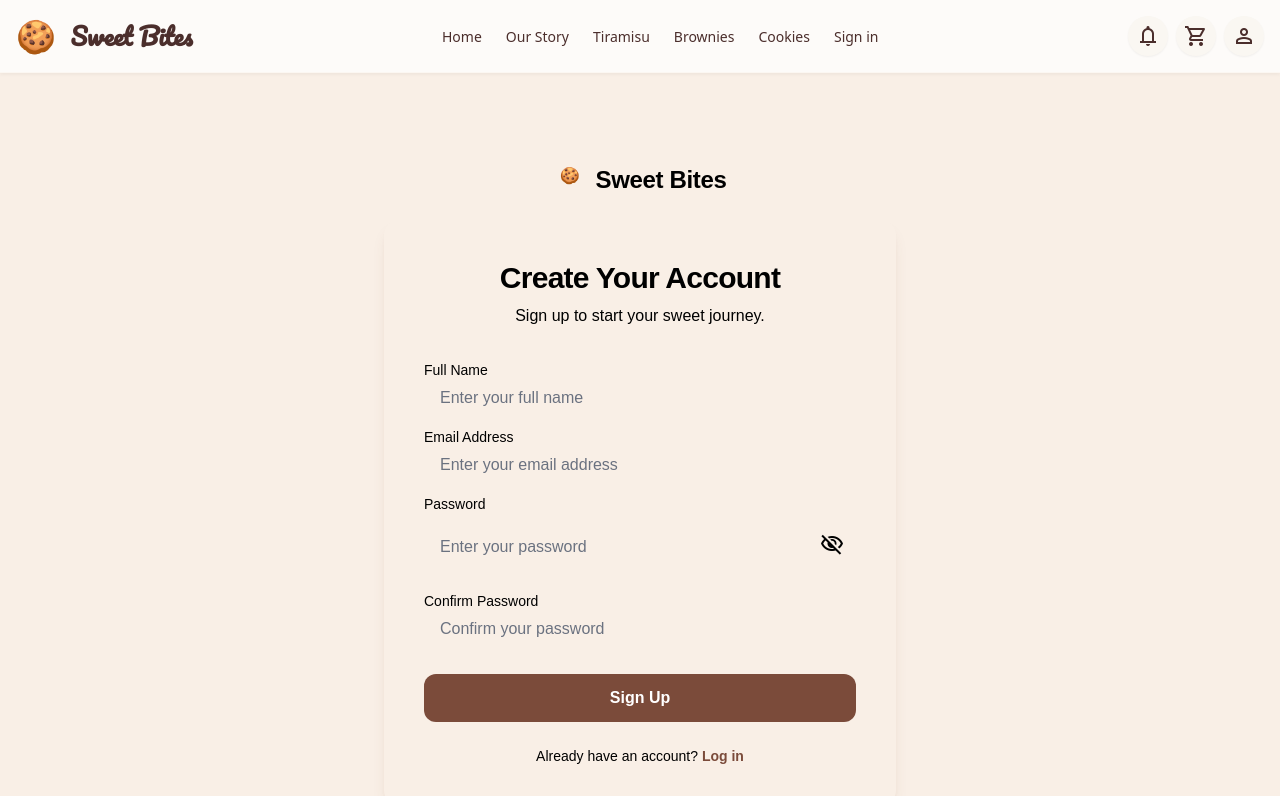
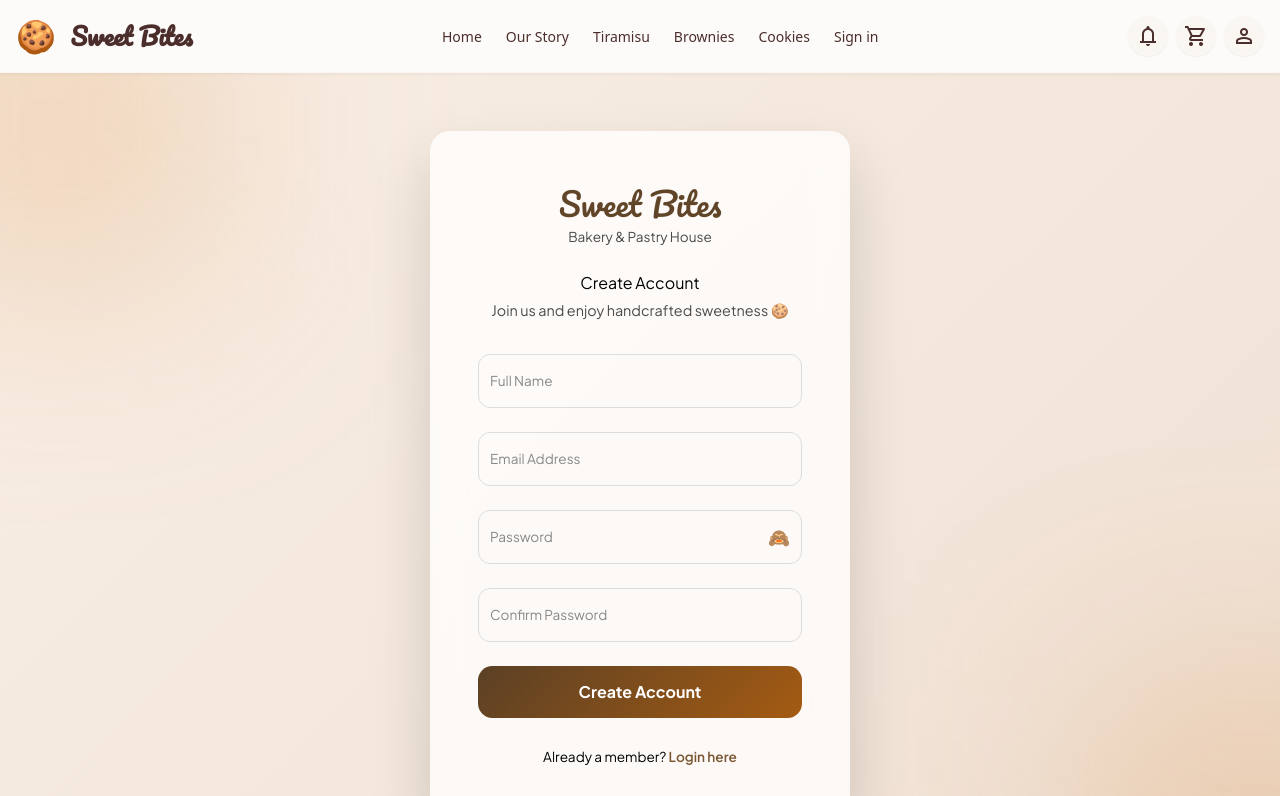
Before and after one commit to kallel-amina/projet_web_cookies, an Angular app in the folder SweetBitesFE/: page /signup in a window 1280 px wide. Shown: the top 796 px of the page. Built offline with nearby package versions, Linux system fonts and the light colour scheme.

Commit message:
profile and signup upgrade

```diff
--- a/SweetBitesFE/src/app/pages/profile/profile.css
+++ b/SweetBitesFE/src/app/pages/profile/profile.css
@@ -1,8 +1,11 @@
+/* Wrapper */
 .profile-wrapper {
-  max-width: 1300px;
+  max-width: 1200px;
   margin: auto;
-  padding: 40px;
-  background: #f9efe6;
+  padding: 40px 20px;
+  background: #fef9f5;
+  font-family: 'Playfair Display', serif;
+  transition: all 0.3s ease;
 }
 
 /* HEADER */
@@ -10,33 +13,47 @@
   display: flex;
   align-items: center;
   gap: 30px;
-  background: linear-gradient(135deg, #e6a1a6, #d2a679);
+  background: linear-gradient(135deg, #f5a1a6, #f5c27a);
   padding: 40px;
   border-radius: 28px;
+  box-shadow: 0 10px 25px rgba(0, 0, 0, 0.1);
+  transition: transform 0.3s ease;
+}
+
+.profile-header:hover {
+  transform: scale(1.02);
 }
 
 .avatar {
-  width: 80px;
-  height: 80px;
+  width: 100px;
+  height: 100px;
   background: #fff;
   border-radius: 50%;
   display: flex;
   align-items: center;
   justify-content: center;
   font-family: 'Lobster', cursive;
-  font-size: 36px;
+  font-size: 42px;
   color: #3e2723;
+  box-shadow: 0 5px 15px rgba(0,0,0,0.2);
+  transition: transform 0.3s ease;
+}
+
+.avatar:hover {
+  transform: rotate(-10deg) scale(1.1);
 }
 
 .brand {
   font-family: 'Pacifico', cursive;
-  font-size: 32px;
+  font-size: 36px;
   color: #3e2723;
+  margin-bottom: 4px;
 }
 
 .email {
-  font-family: 'Playfair Display', serif;
+  font-size: 16px;
   color: #5c3a2e;
+  opacity: 0.8;
 }
 
 /* TABS */
@@ -44,6 +61,7 @@
   display: flex;
   gap: 24px;
   margin: 32px 0;
+  border-bottom: 2px solid #e0d6d0;
 }
 
 .tabs button {
@@ -53,56 +71,110 @@
   border: none;
   cursor: pointer;
   color: #7b4b3a;
+  padding: 10px 0;
+  position: relative;
+  transition: all 0.3s ease;
+}
+
+.tabs button::after {
+  content: '';
+  position: absolute;
+  width: 0%;
+  height: 3px;
+  bottom: 0;
+  left: 0;
+  background: #3e2723;
+  transition: width 0.3s;
+}
+
+.tabs button:hover::after,
+.tabs button.active::after {
+  width: 100%;
 }
 
 .tabs button.active {
-  border-bottom: 3px solid #3e2723;
   color: #3e2723;
 }
 
-/* CARD */
-.card {
+/* ACCOUNT CARD */
+.card.account-card {
   background: #fff;
-  padding: 28px;
-  border-radius: 18px;
-  box-shadow: 0 15px 35px rgba(0,0,0,0.08);
+  padding: 40px 35px;
+  border-radius: 22px;
+  box-shadow: 0 20px 45px rgba(0,0,0,0.1);
+  display: flex;
+  flex-direction: column;
+  gap: 20px;
+  transition: transform 0.3s ease, box-shadow 0.3s ease;
 }
 
-.card h2 {
+.card.account-card:hover {
+  transform: translateY(-5px);
+  box-shadow: 0 25px 55px rgba(0,0,0,0.12);
+}
+
+.card.account-card h2 {
   font-family: 'Playfair Display', serif;
-  margin-bottom: 16px;
+  margin-bottom: 20px;
+  color: #3e2723;
+}
+
+.card.account-card p {
+  font-size: 18px;
+  line-height: 1.8;
+  background: #fdf5f0;
+  padding: 12px 18px;
+  border-radius: 12px;
+  transition: background 0.3s ease;
+}
+
+.card.account-card p:hover {
+  background: #fbe9e0;
 }
 
 /* FAVORITES */
 .favorites {
   display: grid;
-  grid-template-columns: repeat(auto-fit, minmax(220px,1fr));
-  gap: 20px;
+  grid-template-columns: repeat(auto-fit, minmax(250px,1fr));
+  gap: 24px;
 }
 
 .favorite {
   position: relative;
-  border-radius: 18px;
+  border-radius: 20px;
   overflow: hidden;
+  cursor: pointer;
+  transition: transform 0.3s ease;
+}
+
+.favorite:hover {
+  transform: scale(1.05);
 }
 
 .favorite img {
   width: 100%;
-  height: 220px;
+  height: 250px;
   object-fit: cover;
+  transition: transform 0.5s ease;
+}
+
+.favorite:hover img {
+  transform: scale(1.1);
 }
 
 .favorite-overlay {
   position: absolute;
   inset: 0;
-  background: rgba(0,0,0,0.45);
+  background: rgba(0,0,0,0.55);
   color: white;
   display: flex;
   flex-direction: column;
   justify-content: center;
   align-items: center;
   opacity: 0;
-  transition: 0.3s;
+  transition: opacity 0.3s ease;
+  text-align: center;
+  padding: 0 10px;
 }
 
 .favorite:hover .favorite-overlay {
@@ -111,36 +183,66 @@
 
 .favorite-overlay h3 {
   font-family: 'Lobster', cursive;
+  font-size: 20px;
 }
 
 .favorite-overlay button {
-  margin-top: 8px;
+  margin-top: 10px;
   border: none;
-  padding: 6px 14px;
-  border-radius: 20px;
+  padding: 8px 18px;
+  border-radius: 25px;
   cursor: pointer;
+  background: #f5a1a6;
+  color: #fff;
+  font-weight: bold;
+  transition: background 0.3s ease;
+}
+
+.favorite-overlay button:hover {
+  background: #d9767b;
 }
 
 /* ORDERS */
 .orders .order {
   background: #fff;
-  padding: 22px;
-  border-radius: 18px;
+  padding: 24px;
+  border-radius: 20px;
   margin-bottom: 20px;
   box-shadow: 0 10px 25px rgba(0,0,0,0.08);
+  transition: transform 0.3s ease, box-shadow 0.3s ease;
+}
+
+.orders .order:hover {
+  transform: translateY(-3px);
+  box-shadow: 0 15px 35px rgba(0,0,0,0.12);
 }
 
 .order-top {
   display: flex;
   justify-content: space-between;
   font-family: 'Lobster', cursive;
+  font-size: 18px;
+  margin-bottom: 6px;
 }
 
-.status.delivered { color: green; }
-.status.pending { color: orange; }
-.status.cancelled { color: red; }
+.status.delivered { color: green; font-weight: bold; }
+.status.pending { color: orange; font-weight: bold; }
+.status.cancelled { color: red; font-weight: bold; }
 
 .total {
   font-family: 'Playfair Display', serif;
   font-weight: bold;
+  margin-top: 10px;
+  font-size: 18px;
 }
+
+.date {
+  font-size: 14px;
+  opacity: 0.7;
+  margin-bottom: 10px;
+}
+
+.order ul {
+  padding-left: 20px;
+  margin: 0;
+}
--- a/SweetBitesFE/src/app/pages/profile/profile.html
+++ b/SweetBitesFE/src/app/pages/profile/profile.html
@@ -20,7 +20,7 @@
   </nav>
 
   <!-- ACCOUNT -->
-  <section *ngIf="activeTab==='account'" class="card">
+  <section *ngIf="activeTab==='account'" class="card account-card">
     <h2>Account Information</h2>
     <p><strong>Name:</strong> {{ user.name }}</p>
     <p><strong>Email:</strong> {{ user.email }}</p>
@@ -53,7 +53,7 @@
       <ul>
         <li *ngFor="let item of order.items"> {{ item }}</li>
       </ul>
-      <p class="total">Total: {{ order.total }}  DT </p>
+      <p class="total">Total: {{ order.total }} DT</p>
     </div>
   </section>
 
--- a/SweetBitesFE/src/app/pages/signup/signup.css
+++ b/SweetBitesFE/src/app/pages/signup/signup.css
@@ -1,27 +1,181 @@
+@import url('https://fonts.googleapis.com/css2?family=Pacifico&family=Plus+Jakarta+Sans:wght@400;600;700&display=swap');
+
 :host {
-  display: block;
   font-family: 'Plus Jakarta Sans', sans-serif;
 }
 
-.form-input {
-  flex: 1;
-  min-width: 0;
-  resize: none;
+/* PAGE */
+.page-wrapper {
+  min-height: 100vh;
+  background: linear-gradient(135deg, #f9efe6, #efe0d3);
+  display: flex;
+  justify-content: center;
+  align-items: center;
+  position: relative;
   overflow: hidden;
-  border-radius: 0.5rem;
-  border: 1px solid var(--border-light);
-  background-color: var(--background-light);
-  color: var(--text-primary-light);
-  height: 3rem;
-  padding: 0 1rem;
-  font-size: 1rem;
-  transition: all 0.2s ease-in-out;
 }
 
-.form-input:focus {
-  outline: none;
-  ring: 2px var(--primary);
-  border-color: var(--primary);
+/* BLURS */
+.bg-blur {
+  position: absolute;
+  width: 300px;
+  height: 300px;
+  background: rgba(207, 115, 23, 0.25);
+  filter: blur(120px);
+  z-index: 0;
 }
 
-/* Tailwind custom colors are applied in tailwind.config.js, just like cookies page */
+.bg-blur.one {
+  top: -100px;
+  left: -100px;
+}
+
+.bg-blur.two {
+  bottom: -120px;
+  right: -120px;
+}
+
+/* CARD */
+.signup-card {
+  background: rgba(255, 255, 255, 0.75);
+  backdrop-filter: blur(15px);
+  padding: 3rem;
+  width: 100%;
+  max-width: 420px;
+  border-radius: 1.25rem;
+  box-shadow: 0 30px 60px rgba(0, 0, 0, 0.15);
+  z-index: 2;
+  animation: slideUp 0.6s ease;
+}
+
+/* BRAND */
+.brand {
+  text-align: center;
+  margin-bottom: 1.5rem;
+}
+
+.logo {
+  font-family: 'Pacifico', cursive;
+  font-size: 2rem;
+  color: #614529;
+}
+
+.brand p {
+  font-size: 0.85rem;
+  opacity: 0.7;
+}
+
+/* TITLES */
+h1 {
+  text-align: center;
+  margin-bottom: 0.3rem;
+}
+
+.subtitle {
+  text-align: center;
+  font-size: 0.9rem;
+  opacity: 0.7;
+  margin-bottom: 2rem;
+}
+
+/* INPUTS */
+.input-group {
+  position: relative;
+  margin-bottom: 1.5rem;
+}
+
+.input-group input {
+  width: 100%;
+  padding: 14px 12px;
+  border-radius: 0.75rem;
+  border: 1px solid #ddd;
+  background: transparent;
+  font-size: 0.95rem;
+  transition: 0.3s;
+}
+
+.input-group label {
+  position: absolute;
+  top: 50%;
+  left: 12px;
+  transform: translateY(-50%);
+  background: transparent;
+  font-size: 0.85rem;
+  color: #888;
+  pointer-events: none;
+  transition: 0.3s;
+}
+
+/* FLOAT LABEL */
+.input-group input:focus + label,
+.input-group input:valid + label {
+  top: -8px;
+  font-size: 0.75rem;
+  color: #372818;
+}
+
+/* FOCUS */
+.input-group input:focus {
+  outline: none;
+  border-color: #6a4a2a;
+  box-shadow: 0 0 0 3px rgba(207, 115, 23, 0.2);
+}
+
+/* PASSWORD */
+.input-group.password button {
+  position: absolute;
+  right: 12px;
+  top: 50%;
+  transform: translateY(-50%);
+  background: none;
+  border: none;
+  cursor: pointer;
+  font-size: 1.1rem;
+}
+
+/* BUTTON */
+.submit-btn {
+  width: 100%;
+  padding: 14px;
+  border-radius: 0.9rem;
+  background: linear-gradient(135deg, #5b4025, #a45b12);
+  color: white;
+  border: none;
+  font-weight: 700;
+  cursor: pointer;
+  transition: 0.3s;
+}
+
+.submit-btn:hover {
+  transform: translateY(-2px);
+  box-shadow: 0 15px 35px rgba(100, 66, 31, 0.4);
+}
+
+/* FOOTER */
+.footer-text {
+  margin-top: 1.8rem;
+  font-size: 0.85rem;
+  text-align: center;
+}
+
+.footer-text a {
+  color: #7a5632;
+  font-weight: 600;
+  text-decoration: none;
+}
+
+.footer-text a:hover {
+  text-decoration: underline;
+}
+
+/* ANIMATION */
+@keyframes slideUp {
+  from {
+    opacity: 0;
+    transform: translateY(40px);
+  }
+  to {
+    opacity: 1;
+    transform: translateY(0);
+  }
+}
--- a/SweetBitesFE/src/app/pages/signup/signup.html
+++ b/SweetBitesFE/src/app/pages/signup/signup.html
@@ -1,68 +1,59 @@
-<div class="relative flex min-h-screen w-full flex-col items-center justify-center p-4 bg-background-light dark:bg-background-dark text-text-primary-light dark:text-text-primary-dark overflow-x-hidden">
-  <div class="layout-container flex w-full max-w-lg flex-col items-center justify-center z-10">
+<div class="page-wrapper">
 
-    <!-- Header -->
-    <header class="flex items-center justify-center gap-2.5 whitespace-nowrap px-10 py-6 text-center">
-      <div class="size-8 text-primary">
-         <span class="brand-logo">🍪</span>
+  <!-- Background blobs -->
+  <div class="bg-blur one"></div>
+  <div class="bg-blur two"></div>
 
-      </div>
-      <h2 class="text-2xl font-bold leading-tight tracking-[-0.015em]">Sweet Bites</h2>
-    </header>
+  <section class="signup-card">
 
-    <!-- Main Card -->
-    <main class="w-full rounded-xl bg-card-light dark:bg-card-dark shadow-lg shadow-primary/10 dark:shadow-black/20">
-      <div class="flex flex-col p-8 sm:p-10">
-
-        <!-- Headline -->
-        <div class="text-center">
-          <h1 class="text-3xl font-bold tracking-tight">Create Your Account</h1>
-          <p class="mt-2 text-base text-text-secondary-light dark:text-text-secondary-dark">Sign up to start your sweet journey.</p>
+    <!-- Logo -->
+    <div class="brand">
+      <span class="logo">Sweet Bites</span>
+      <p>Bakery & Pastry House</p>
     </div>
 
-        <!-- Signup Form -->
-        <form (ngSubmit)="submitForm()" class="mt-8 flex flex-col gap-5">
+    <!-- Title -->
+    <h1>Create Account</h1>
+    <p class="subtitle">Join us and enjoy handcrafted sweetness 🍪</p>
 
-          <div class="flex flex-col">
-            <label for="full-name" class="text-sm font-medium leading-normal pb-2">Full Name</label>
-            <input id="full-name" type="text" placeholder="Enter your full name" class="form-input"/>
+    <!-- Form -->
+    <form (ngSubmit)="submitForm()">
+
+      <div class="input-group">
+        <input type="text" required />
+        <label>Full Name</label>
       </div>
 
-          <div class="flex flex-col">
-            <label for="email" class="text-sm font-medium leading-normal pb-2">Email Address</label>
-            <input id="email" type="email" placeholder="Enter your email address" class="form-input"/>
+      <div class="input-group">
+        <input type="email" required />
+        <label>Email Address</label>
       </div>
 
-          <div class="flex flex-col">
-            <label for="password" class="text-sm font-medium leading-normal pb-2">Password</label>
-            <div class="relative flex items-center">
-              <input [type]="showPassword ? 'text' : 'password'" id="password" placeholder="Enter your password" class="form-input pr-10"/>
-              <button type="button" (click)="togglePassword()" class="absolute right-3 text-text-secondary-light dark:text-text-secondary-dark">
-                <span class="material-symbols-outlined text-xl">
-                  {{ showPassword ? 'visibility' : 'visibility_off' }}
-                </span>
+      <div class="input-group password">
+        <input [type]="showPassword ? 'text' : 'password'" required />
+        <label>Password</label>
+
+        <button type="button" (click)="togglePassword()">
+          {{ showPassword ?   '👁️' : '🙈' }}
         </button>
       </div>
+
+      <div class="input-group">
+        <input type="password" required />
+        <label>Confirm Password</label>
       </div>
 
-          <div class="flex flex-col">
-            <label for="confirm-password" class="text-sm font-medium leading-normal pb-2">Confirm Password</label>
-            <input id="confirm-password" type="password" placeholder="Confirm your password" class="form-input"/>
-          </div>
+      <button class="submit-btn" type="submit">
+        Create Account
+      </button>
 
-          <button type="submit" class="mt-4 flex h-12 w-full items-center justify-center rounded-lg bg-primary text-white text-base font-bold transition-transform duration-200 hover:scale-[1.02] active:scale-[0.98]">
-            Sign Up
-          </button>
     </form>
 
-        <!-- Footer Link -->
-        <div class="mt-6 text-center">
-          <p class="text-sm text-text-secondary-light dark:text-text-secondary-dark">
-            Already have an account? <a routerLink="/login" class="font-bold text-primary hover:underline">Log in</a>
+    <!-- Footer -->
+    <p class="footer-text">
+      Already a member?
+      <a routerLink="/login">Login here</a>
     </p>
+
+  </section>
 </div>
-
-      </div>
-    </main>
-  </div>
-</div>
--- a/SweetBitesFE/src/app/pages/signup/signup.ts
+++ b/SweetBitesFE/src/app/pages/signup/signup.ts
@@ -2,31 +2,22 @@ import { Component } from '@angular/core';
 import { CommonModule } from '@angular/common';
 import { FormsModule } from '@angular/forms';
 import { RouterModule } from '@angular/router';
-import { MatButtonModule } from '@angular/material/button';
-import { MatInputModule } from '@angular/material/input';
-
 
 @Component({
   selector: 'app-signup',
   standalone: true,
+  imports: [CommonModule, FormsModule, RouterModule],
   templateUrl: './signup.html',
-  styleUrls: ['./signup.css'],
-  imports: [
-    CommonModule,
-    FormsModule,
-    RouterModule,
-    MatButtonModule,
-    MatInputModule
-  ]
+  styleUrls: ['./signup.css']
 })
 export class SignupComponent {
-  showPassword: boolean = false;
+  showPassword = false;
 
   togglePassword() {
     this.showPassword = !this.showPassword;
   }
 
   submitForm() {
-    alert('Sign up submitted! Implement backend integration here.');
+    console.log('Signup form submitted');
   }
 }
```
Lines whose indentation alone changed are shown as unchanged.
